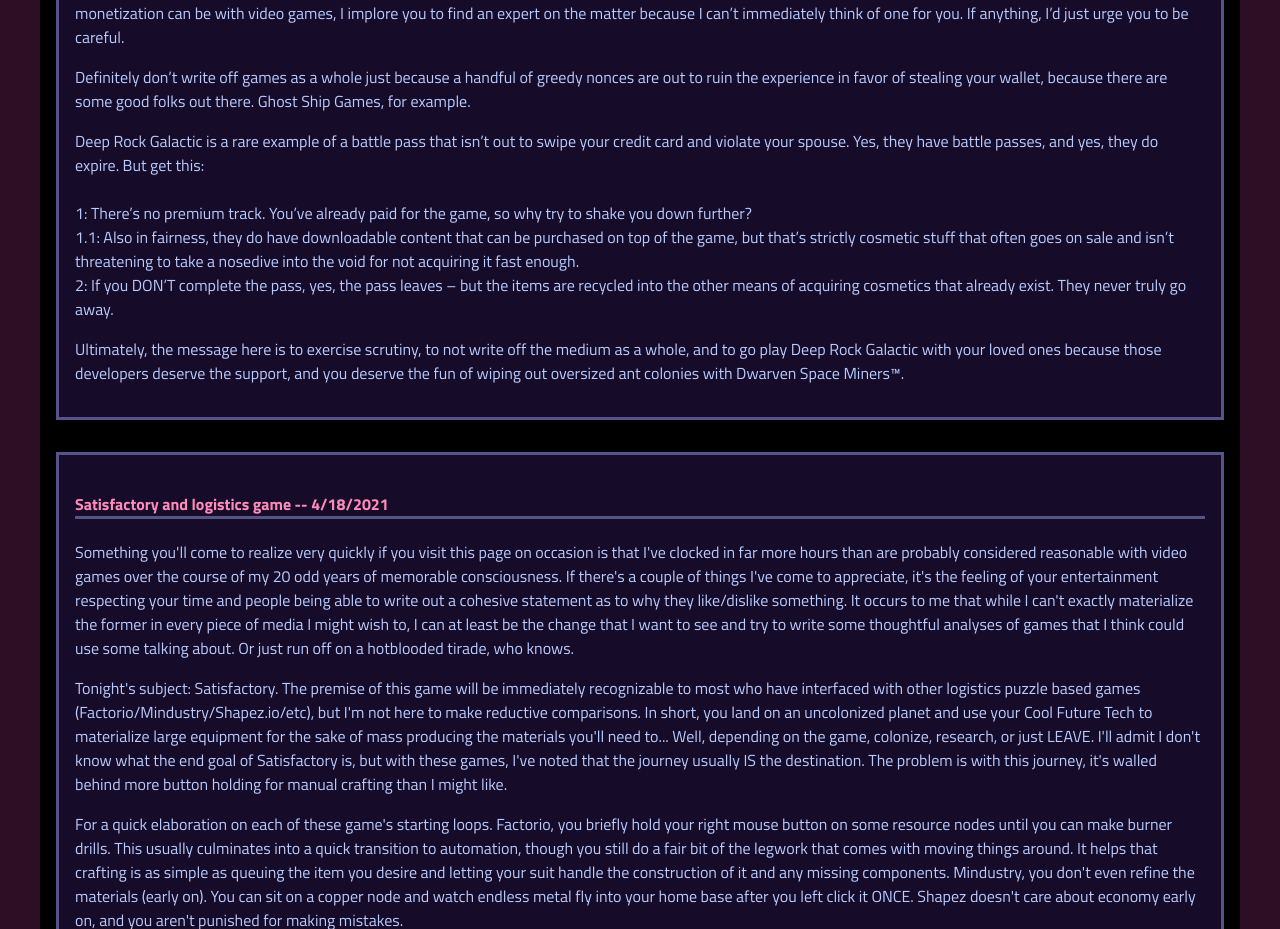
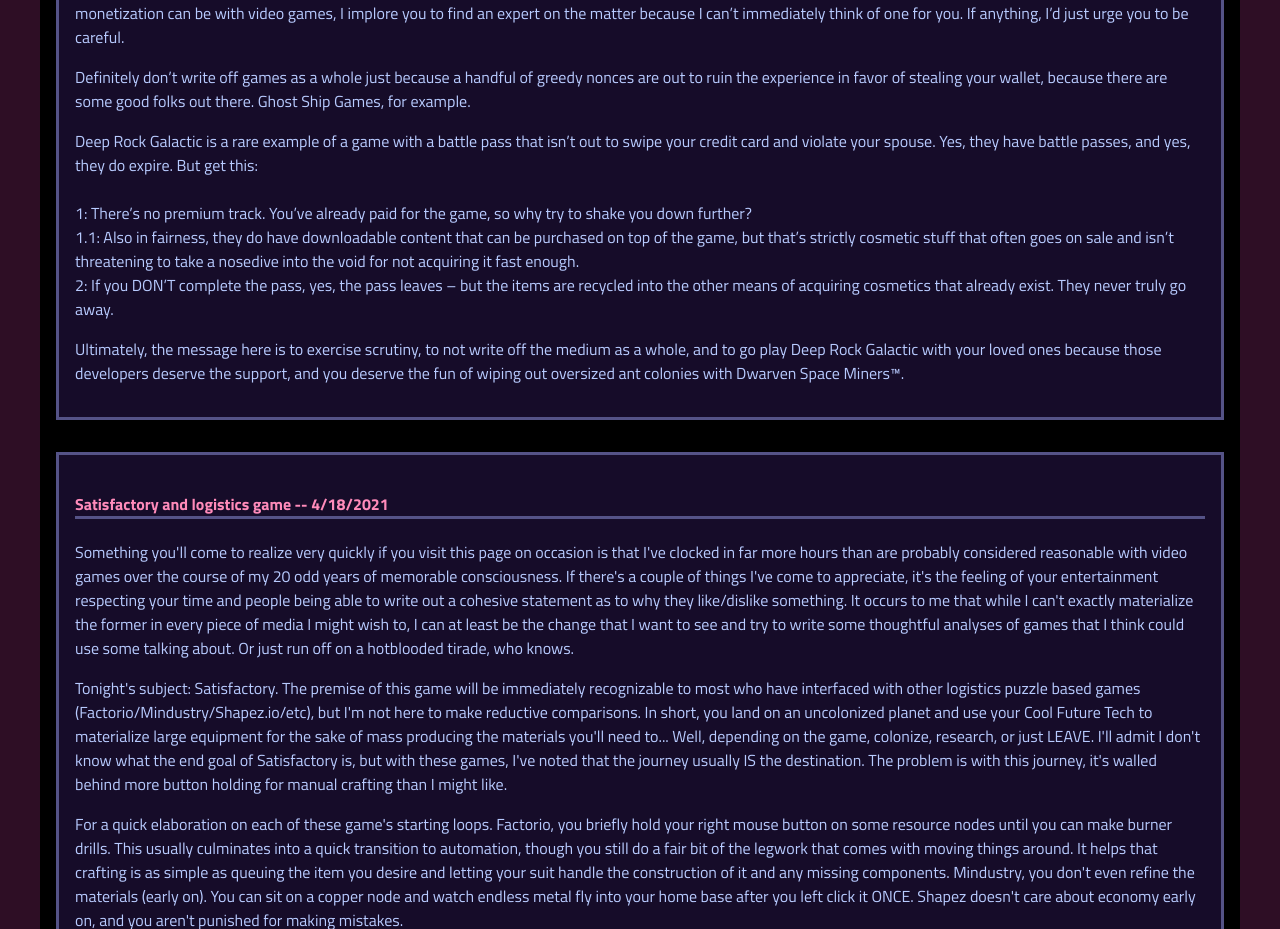
Before and after one commit to tjster/tjster.github.io, a plain HTML site: page journal.html in a window 1280 px wide. Shown: the part 1080-2009 px from the top of the page. Drawn offline with nearby package versions, Linux system fonts and the light colour scheme.

Commit message:
TYPO FIX

```diff
--- a/journal.html
+++ b/journal.html
@@ -43,7 +43,7 @@
 				The simple solution would be to simply not give them money, and to potentially just quit that game entirely. But too bad! Psychological nonsense. </p>
 				<p>There’s an entire conference on whale hunting (whales in gaming terminology are the very small percentage who dump incredibly obscene amounts of money into titles with baked in transactions that make that business model viable to begin with), and if that doesn’t tell you everything you need to know about how malicious monetization can be with video games, I implore you to find an expert on the matter because I can’t immediately think of one for you. If anything, I’d just urge you to be careful. </p>
 				<p>Definitely don’t write off games as a whole just because a handful of greedy nonces are out to ruin the experience in favor of stealing your wallet, because there are some good folks out there. Ghost Ship Games, for example. </p>
-				<p>Deep Rock Galactic is a rare example of a battle pass that isn’t out to swipe your credit card and violate your spouse. Yes, they have battle passes, and yes, they do expire. But get this:<br><br>
+				<p>Deep Rock Galactic is a rare example of a game with a battle pass that isn’t out to swipe your credit card and violate your spouse. Yes, they have battle passes, and yes, they do expire. But get this:<br><br>
 				1:  There’s no premium track. You’ve already paid for the game, so why try to shake you down further?<br>
 				1.1:  Also in fairness, they do have downloadable content that can be purchased on top of the game, but that’s strictly cosmetic stuff that often goes on sale and isn’t threatening to take a nosedive into the void for not acquiring it fast enough.<br>
 				2:  If you DON’T complete the pass, yes, the pass leaves – but the items are recycled into the other means of acquiring cosmetics that already exist. They never truly go away.</p>
```
